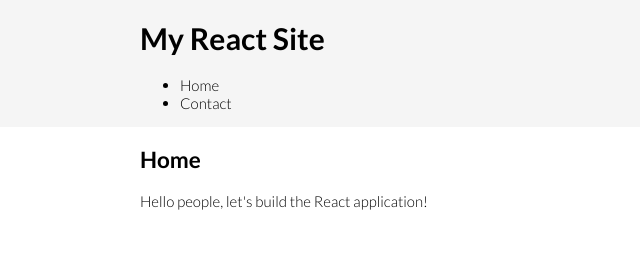
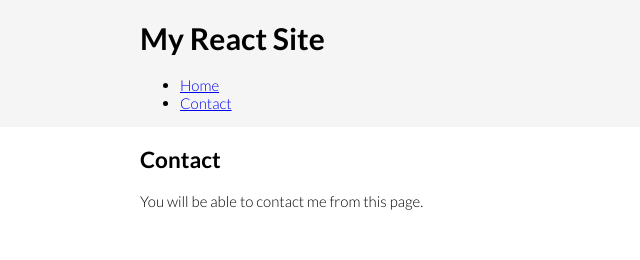
Before and after one commit to dev-geddy/create-your-react-app, a React (Create React App) app: page /contact in a window 1280 px wide. Shown: the top 260 px of the page, without its empty margins (0-640 px from the left). Built offline with nearby package versions, Linux system fonts and the light colour scheme.

Commit message:
Add routing to the App. Header gets links and App gets route handling for different pages.

```diff
--- a/package.json
+++ b/package.json
@@ -4,7 +4,8 @@
   "private": true,
   "dependencies": {
     "react": "^15.5.4",
-    "react-dom": "^15.5.4"
+    "react-dom": "^15.5.4",
+    "react-router-dom": "^4.1.1"
   },
   "devDependencies": {
     "enzyme": "^2.8.2",
--- a/src/App.js
+++ b/src/App.js
@@ -2,22 +2,24 @@ import React, {Component} from 'react';
 import './App.css';
 import Header from './layout/Header';
 import Footer from './layout/Footer';
+import Home from './pages/Home';
+import Contact from './pages/Contact';
+import { BrowserRouter as Router, Route} from 'react-router-dom';
+// "npm install --save react-router-dom" - installs latest version of React Router
 
 class App extends Component {
   render() {
     return (
+      <Router>
         <div className="App">
           <Header />
           <section className="App-body">
-          <div className="App-content-width">
-            <article>
-              <h2>Home</h2>
-              <p>Hello people, let's build the React application!</p>
-            </article>
-          </div>
+            <Route exact path="/" component={Home} />
+            <Route path="/contact" component={Contact} />
           </section>
           <Footer />
         </div>
+      </Router>
     );
   }
 }
--- a/src/layout/Header.js
+++ b/src/layout/Header.js
@@ -1,5 +1,6 @@
 import React, {Component} from 'react';
 import './Header.css';
+import { Link } from 'react-router-dom';
 
 class Header extends Component {
   render() {
@@ -11,8 +12,8 @@ class Header extends Component {
           </h1>
           <nav>
             <ul>
-              <li><a>Home</a></li>
-              <li><a>Contact</a></li>
+              <li><Link to="/">Home</Link></li>
+              <li><Link to="/contact">Contact</Link></li>
             </ul>
           </nav>
         </div>
--- /dev/null
+++ b/src/pages/Contact.js
@@ -0,0 +1,18 @@
+import React from 'react';
+
+const Contact = () => {
+  return {
+    render: () => {
+      return (
+        <div className="App-content-width">
+          <article>
+            <h2>Contact</h2>
+            <p>You will be able to contact me from this page.</p>
+          </article>
+        </div>
+      );
+    }
+  }
+}
+
+export default Contact;
--- /dev/null
+++ b/src/pages/Home.js
@@ -0,0 +1,18 @@
+import React from 'react';
+
+const Home = () => {
+  return {
+    render: () => {
+      return (
+        <div className="App-content-width">
+          <article>
+            <h2>Home</h2>
+            <p>Hello people, let's build the React application!</p>
+          </article>
+        </div>
+      );
+    }
+  }
+}
+
+export default Home;
```
Lines whose indentation alone changed are shown as unchanged.
